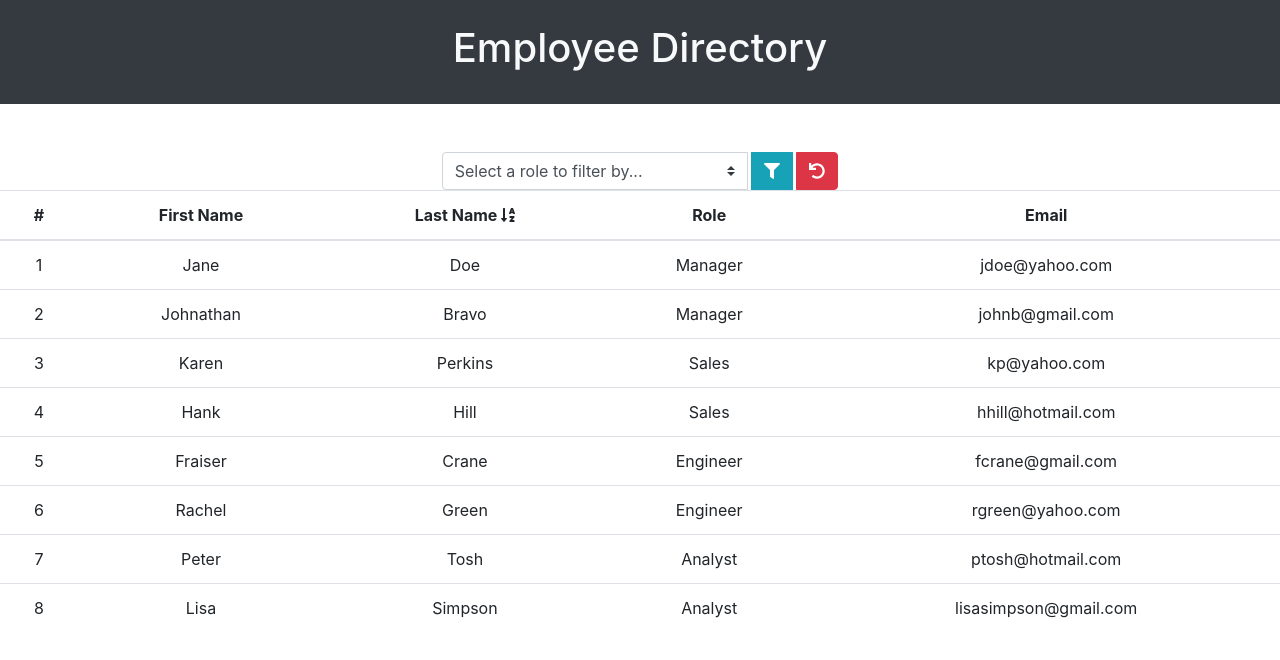
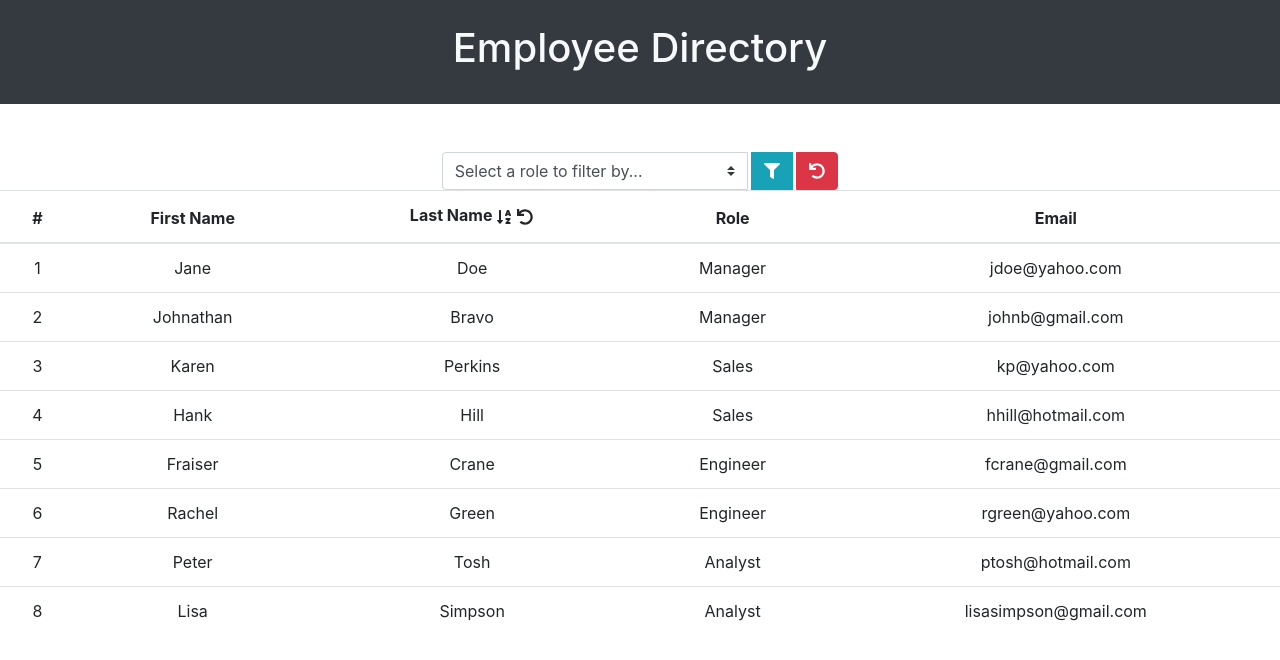
Before and after one commit to arh450/react-employee-directory, a React (Create React App) app: page / in a window 1280 px wide. Shown: the top 660 px of the page. Built offline with nearby package versions, Linux system fonts and the light colour scheme.

Commit message:
added sort reset method, app is now fully functional, will add styling & comments later

```diff
--- a/src/components/Table/Table.js
+++ b/src/components/Table/Table.js
@@ -7,7 +7,10 @@ export default function Table(props) {
   // console.log(props);
   return (
     <table className="table">
-      <TableHeaders handleSortedNames={props.handleSortedNames} />
+      <TableHeaders
+        handleSortedNames={props.handleSortedNames}
+        handleSortReset={props.handleSortReset}
+      />
       <TableBody data={props.data} />
     </table>
   );
--- a/src/components/Table/TableHeaders.js
+++ b/src/components/Table/TableHeaders.js
@@ -1,10 +1,11 @@
 import React from "react";
 
 import { FontAwesomeIcon } from "@fortawesome/react-fontawesome";
-import { faSortAlphaDown } from "@fortawesome/free-solid-svg-icons";
+import { faSortAlphaDown, faUndo } from "@fortawesome/free-solid-svg-icons";
 
 export default function TableHeaders(props) {
   const sortAlphaDownIcon = <FontAwesomeIcon icon={faSortAlphaDown} />;
+  const undoIcon = <FontAwesomeIcon icon={faUndo} />;
 
   return (
     <thead>
@@ -12,10 +13,21 @@ export default function TableHeaders(props) {
         <th scope="col">#</th>
         <th scope="col">First Name</th>
         <th scope="col">
-          Last Name{" "}
-          <span type="button" onClick={props.handleSortedNames}>
+          Last Name
+          <button
+            type="button"
+            className="btn ml-1 mr-1 p-0"
+            onClick={props.handleSortedNames}
+          >
             {sortAlphaDownIcon}
-          </span>
+          </button>
+          <button
+            type="button"
+            className="btn p-0"
+            onClick={props.handleSortReset}
+          >
+            {undoIcon}
+          </button>
         </th>
         <th scope="col">Role</th>
         <th scope="col">Email</th>
--- a/src/components/Wrapper.js
+++ b/src/components/Wrapper.js
@@ -41,6 +41,16 @@ export default class Wrapper extends Component {
     this.setState({ data: sortLastNames });
   };
 
+  handleSortReset = (event) => {
+    event.preventDefault();
+
+    const sortID = this.state.data.sort((a, b) => {
+      return a.id - b.id;
+    });
+
+    this.setState({ data: sortID });
+  };
+
   render() {
     return (
       <main>
@@ -52,6 +62,7 @@ export default class Wrapper extends Component {
         <Table
           data={this.state.data}
           handleSortedNames={this.handleSortedNames}
+          handleSortReset={this.handleSortReset}
         />
       </main>
     );
```
